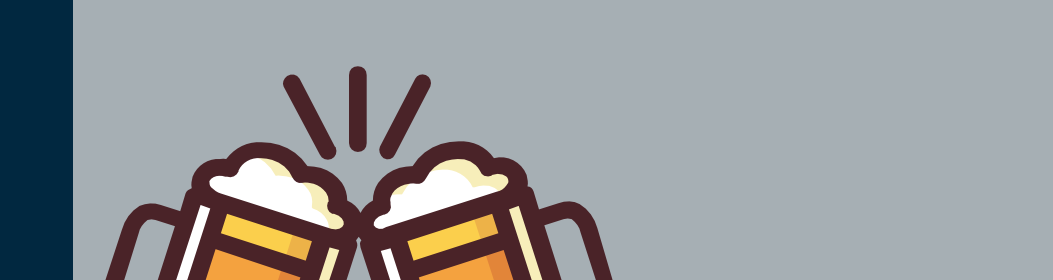
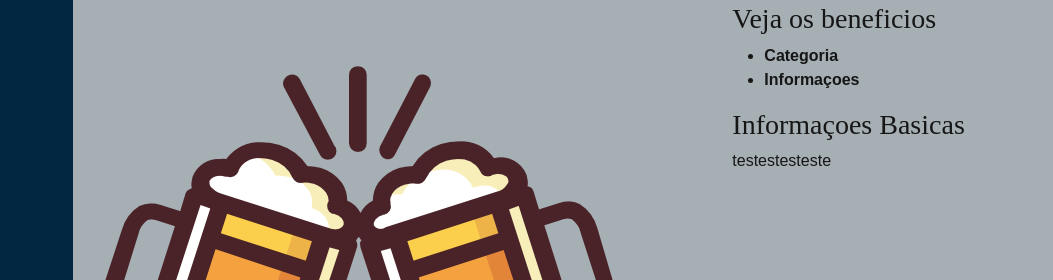
Before and after one commit to Jackson-Timoteo/HopHaven, a plain HTML site: page details.html in a window 1280 px wide. Shown: the part 137-417 px from the top of the page, 227-1280 px from the left. Drawn offline with Linux system fonts and the light colour scheme; files whose address does not match are found by name.

Commit message:
fea:  add aside info

```diff
--- a/css/style.css
+++ b/css/style.css
@@ -770,7 +770,7 @@ section {
     }
 }
 
-@media (max-width: 1024px) {
+@media (min-width: 1024px) {
     #hero {
         background-attachment: fixed;
     }
--- a/details.html
+++ b/details.html
@@ -134,9 +134,24 @@
                   <img src="img/cerveja.png" alt="">
                 </div>
               </div>
-
             </div>
           </div>
+
+          <aside class="col-lg-4"> <!--  Conteudo ao lado -->
+            <div class="portfolio-info">
+              <h3>Veja os beneficios</h3>
+              <ul>
+                <li><strong>Categoria</strong></li>
+                <li><strong>Informaçoes</strong></li>
+              </ul>
+            </div>
+
+            <div class="portfolio-description">
+              <h3>Informaçoes Basicas</h3>
+              <p>testestesteste</p>
+            </div>
+          </aside>
+
         </div>
       </div>
     </section>
```
